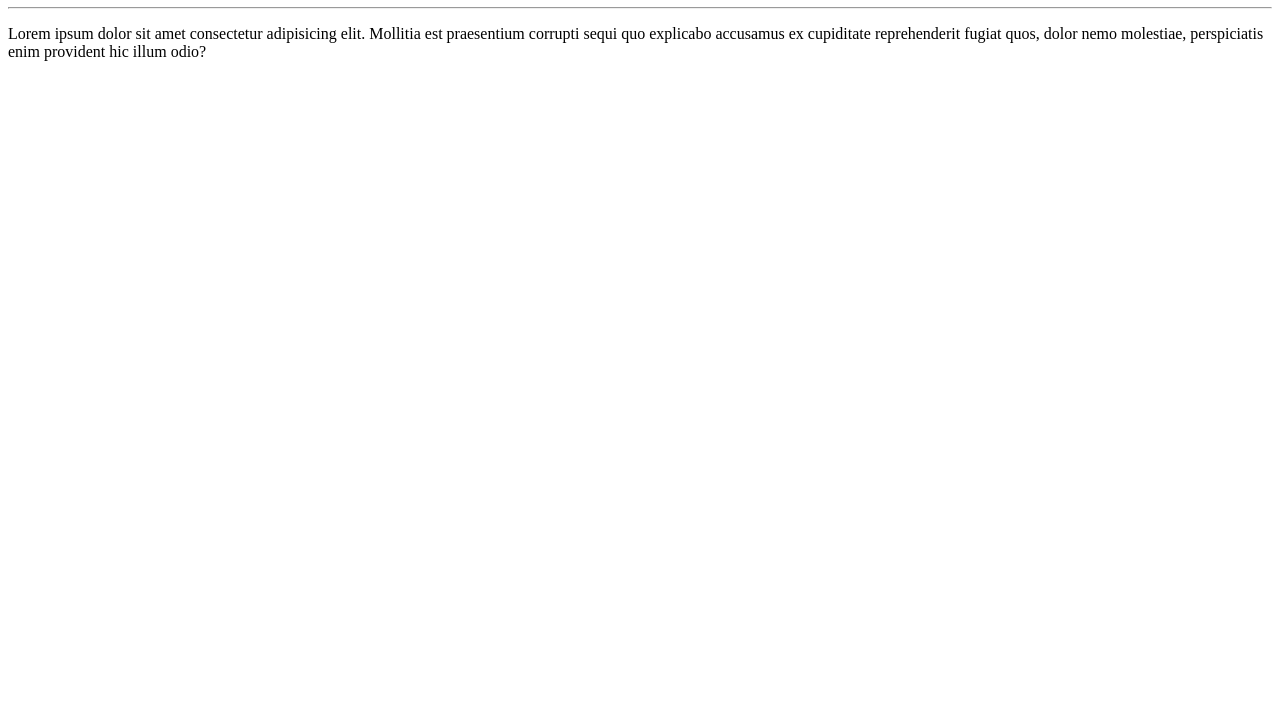
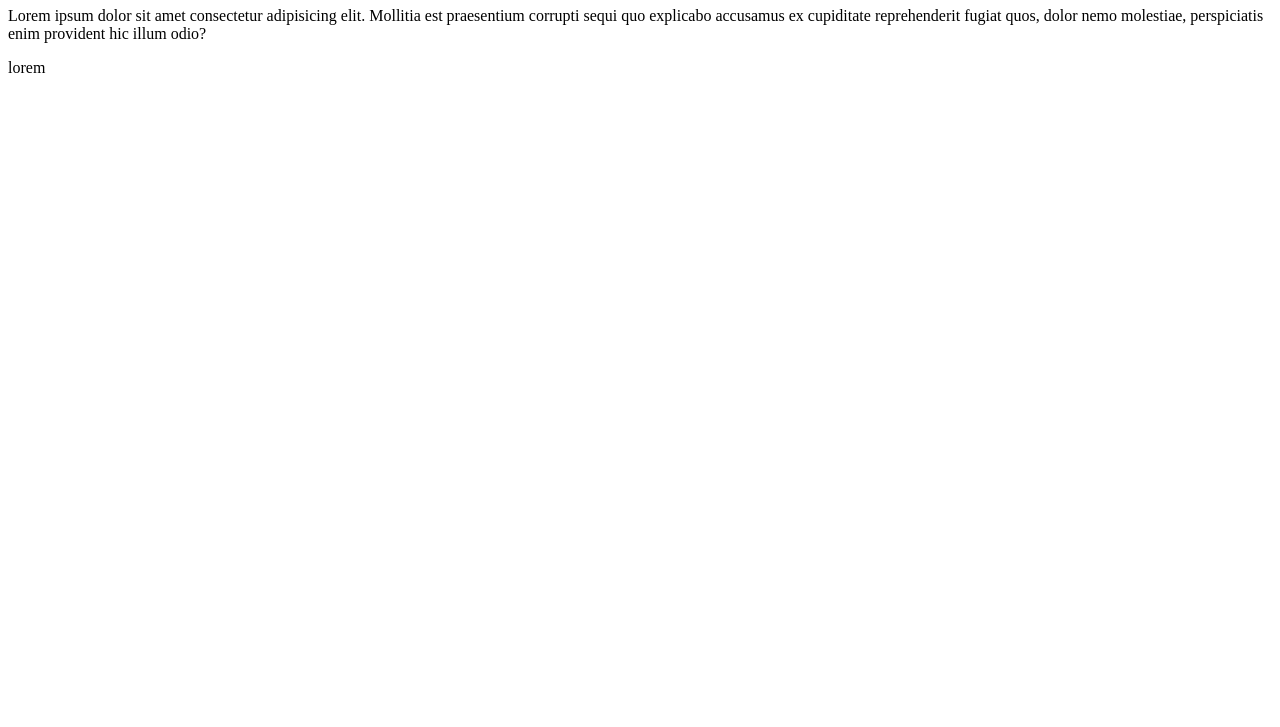
Before and after one commit to RenanTeixeira197/Hello-World, a plain HTML site: page site_exemplo/index.html in a window 1280 px wide. Shown: the part 73-800 px from the top of the page. Drawn offline with Linux system fonts and the light colour scheme.

Commit message:
Update index.html

```diff
--- a/site_exemplo/index.html
+++ b/site_exemplo/index.html
@@ -7,7 +7,7 @@
 </head>
 <body>
     <h1>Olá, mundo!</h1>
-    <hr>
     <p>Lorem ipsum dolor sit amet consectetur adipisicing elit. Mollitia est praesentium corrupti sequi quo explicabo accusamus ex cupiditate reprehenderit fugiat quos, dolor nemo molestiae, perspiciatis enim provident hic illum odio?</p>
+    <p>lorem</p>
 </body>
 </html>
```
